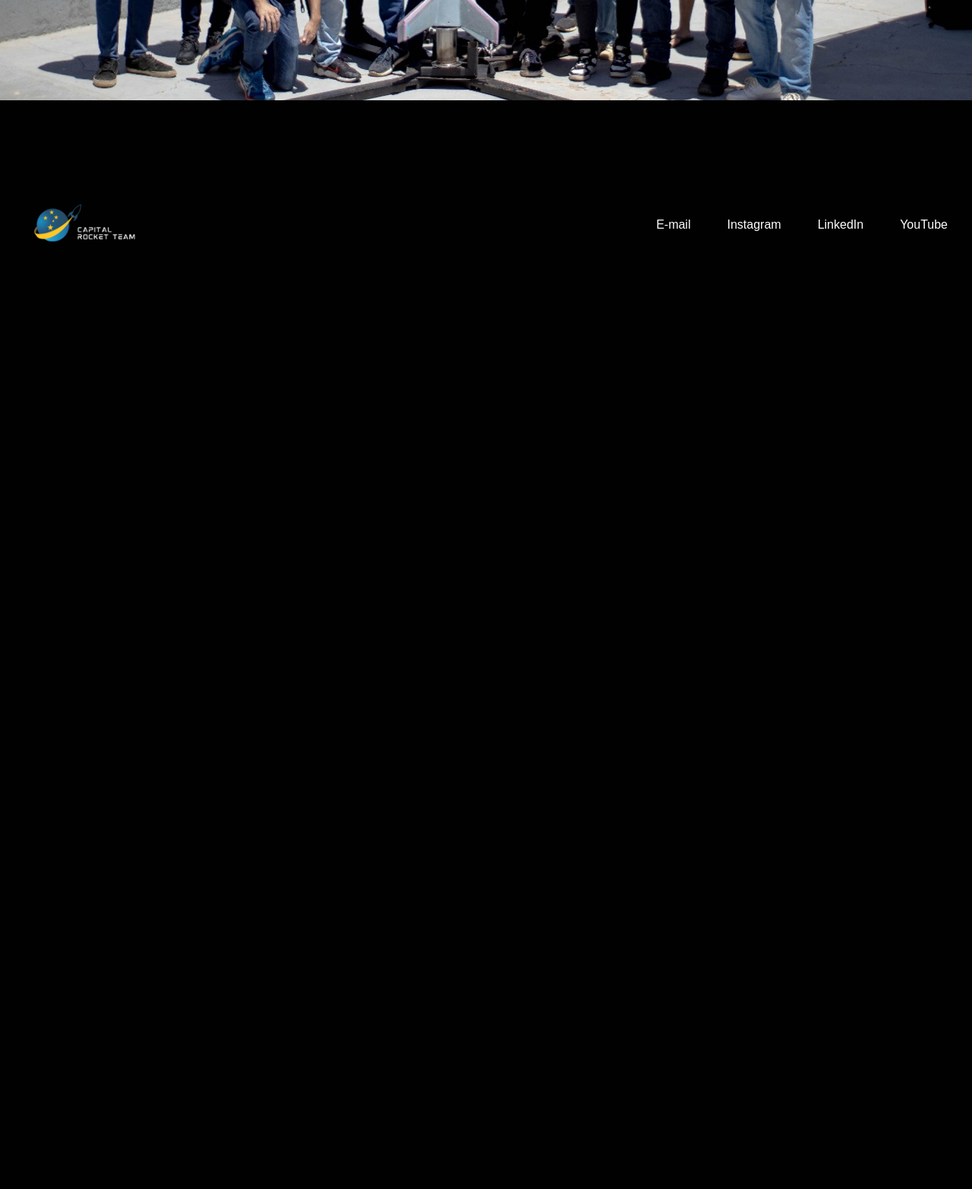
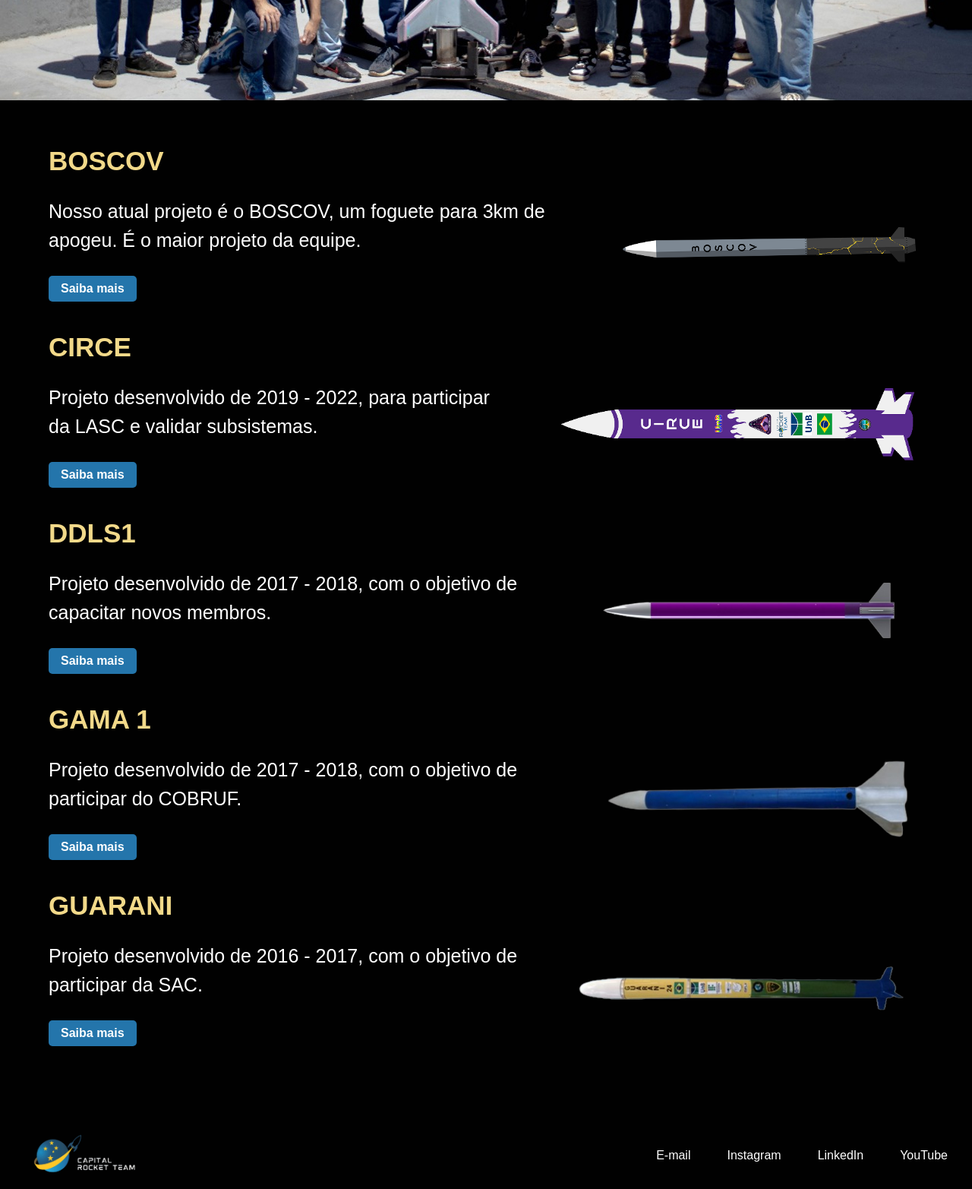
Before and after one commit to mdsreq-fga-unb/2025.1-T01-CapitalNexus, a Django app: page /public/projetos/ in a window 1280 px wide. Shown: the part 666-2231 px from the top of the page at 76% size. Before the commit the page ends 984 px from the top, so only its background shows below. Run offline with Django 5.2, Linux system fonts and the light colour scheme; data that the repository does not hold is empty.

Commit message:
Update projetos.html

```diff
--- a/public/templates/public/projetos.html
+++ b/public/templates/public/projetos.html
@@ -1,31 +1,28 @@
-{% extends 'public/layout.html' %}
-{% load static %}
-{% csrf_token %}
-
-{% block title %}Projetos | CRT{% endblock %}
-
-{% block hero %}
-    <section class="hero-section" style="background-image: url('{% static 'public/images/hero-projetos.jpg' %}');">
+{% extends 'public/layout.html' %} {% block title %}Projetos | CRT{% endblock %}
+{% block hero %} {% load static %}
+<section
+  class="hero-section"
+  style="
+    background-image: url('{% static 'public/images/hero-projetos.jpg' %}');
+  "
+>
   <div class="hero-content">
     <h1 class="hero-title">Capital Rocket Team</h1>
     <p class="hero-tagline" style="color: #ffcc29">Projetos</p>
   </div>
 </section>
-{% endblock %}
-
-{% block content %}
+{% endblock %} {% block content %}
 <section class="project-section">
-
-    {% for projeto in projetos %}
-
   <div class="container content-grid">
     <div class="project-section__image">
-                <img src="{{ projeto.imagem.url }}" alt="Foguete {{ projeto.titulo }}" />
+      <img src="{% static 'public/images/boscov.png' %}" alt="Foguete Boscov" />
     </div>
     <div class="project-section__text">
-                <h3 class="project-section__title text-gold">{{ projeto.titulo }}</h3>
-                <p>{{ projeto.resumo|linebreaksbr }}</p>
-
+      <h3 class="project-section__title text-gold">BOSCOV</h3>
+      <p>
+        Nosso atual projeto é o BOSCOV, um foguete para 3km de apogeu. É o maior
+        projeto da equipe.
+      </p>
       <details class="project-item">
         <summary class="project-summary">
           <span class="summary-button">Saiba mais</span>
@@ -34,9 +31,9 @@
         <div class="project-details-content">
           <section class="project-page">
             <div class="project-grid">
-                                <div class="project-grid__column">{{ projeto.dimensoes|linebreaksbr }}</div>
-                                <div class="project-grid__column project-grid__main-column">{{ projeto.situacao|linebreaksbr }}</div>
-                                <div class="project-grid__column">{{ projeto.custo|linebreaksbr }}</div>
+              <div class="project-grid__column">Foguete para 3km de apogeu, com 2.6m de comprimento, 16cm de diâmetro e kg.</div>
+              <div class="project-grid__column project-grid__main-column">Foi levado a SAC e será lançado na LASC.</div>
+              <div class="project-grid__column">Custo de R$150.000,00</div>
             </div>
           </section>
         </div>
@@ -44,6 +41,120 @@
     </div>
   </div>
 
-    {% endfor %}
+  <div class="container content-grid">
+    <div class="project-section__image">
+      <img src="{% static 'public/images/circe.png' %}" alt="Foguete CIRCE" />
+    </div>
+    <div class="project-section__text">
+      <h3 class="project-section__title text-gold">CIRCE</h3>
+      <p>
+        Projeto desenvolvido de 2019 - 2022, para participar da LASC e validar
+        subsistemas.
+      </p>
+      <details class="project-item">
+        <summary class="project-summary">
+          <span class="summary-button">Saiba mais</span>
+        </summary>
+
+        <div class="project-details-content">
+          <section class="project-page">
+            <div class="project-grid">
+              <div class="project-grid__column">Foguete para 1km de apogeu, com 2.13m de comprimento, 15.5cm de diâmetro e 28kg.</div>
+              <div class="project-grid__column project-grid__main-column">Lançado em 2022 na LASC, conseguindo o 1° lugar em 2022 e 2° lugar em 2021.</div>
+              <div class="project-grid__column">Custo de R$45.000,00</div>
+            </div>
+          </section>
+        </div>
+      </details>
+    </div>
+  </div>
+
+  <div class="container content-grid">
+    <div class="project-section__image">
+      <img src="{% static 'public/images/ddls1.png' %}" alt="Foguete DDLS1" />
+    </div>
+    <div class="project-section__text">
+      <h3 class="project-section__title text-gold">DDLS1</h3>
+      <p>
+        Projeto desenvolvido de 2017 - 2018, com o objetivo de capacitar novos
+        membros.
+      </p>
+      <details class="project-item">
+        <summary class="project-summary">
+          <span class="summary-button">Saiba mais</span>
+        </summary>
+
+        <div class="project-details-content">
+          <section class="project-page">
+            <div class="project-grid">
+              <div class="project-grid__column">Foguete para 1km de apogeu, com 1.6m de comprimento, 14cm de diâmetro e 20kg. Estrutura de fibra de vidro.</div>
+              <div class="project-grid__column project-grid__main-column">Lançado em autoria pela própria equipe. </div>
+              <div class="project-grid__column">Custo de R$15.000,00</div>
+            </div>
+          </section>
+        </div>
+      </details>
+    </div>
+  </div>
+
+  <div class="container content-grid">
+    <div class="project-section__image">
+      <img src="{% static 'public/images/gama1.png' %}" alt="Foguete GAMA 1" />
+    </div>
+    <div class="project-section__text">
+      <h3 class="project-section__title text-gold">GAMA 1</h3>
+      <p>
+        Projeto desenvolvido de 2017 - 2018, com o objetivo de participar do
+        COBRUF.
+      </p>
+      <details class="project-item">
+        <summary class="project-summary">
+          <span class="summary-button">Saiba mais</span>
+        </summary>
+
+        <div class="project-details-content">
+          <section class="project-page">
+            <div class="project-grid">
+              <div class="project-grid__column">Foguete para 3km de apogeu, com 2.6m de comprimento, 18.1cm de diâmetro e 22kg.</div>
+              <div class="project-grid__column project-grid__main-column">Foi utilizado para pesquisas que contribuíram para o avanço da equipe.</div>
+              <div class="project-grid__column">Custo de R$35.000,00</div>
+            </div>
+          </section>
+        </div>
+      </details>
+    </div>
+  </div>
+
+  <div class="container content-grid">
+    <div class="project-section__image">
+      <img
+        src="{% static 'public/images/guarani.png' %}"
+        alt="Foguete Guarani"
+      />
+    </div>
+
+    <div class="project-section__text">
+      <h3 class="project-section__title text-gold">GUARANI</h3>
+      <p>
+        Projeto desenvolvido de 2016 - 2017, com o objetivo de participar da
+        SAC.
+      </p>
+      <details class="project-item">
+        <summary class="project-summary">
+          <span class="summary-button">Saiba mais</span>
+        </summary>
+
+        <div class="project-details-content">
+          <section class="project-page">
+            <div class="project-grid">
+              <div class="project-grid__column">Foguete para 3km de apogeu, com 2.1m de comprimento, 20cm de diâmetro e 26kg.</div>
+              <div class="project-grid__column project-grid__main-column">Foi levado a SAC, mas devido a condições climáticas a missão foi abortada.</div>
+              <div class="project-grid__column">Custo de R$20.000,00</div>
+            </div>
+          </section>
+        </div>
+      </details>
+    </div>
+  </div>
 </section>
 {% endblock %}
```
Lines whose indentation alone changed are shown as unchanged.
